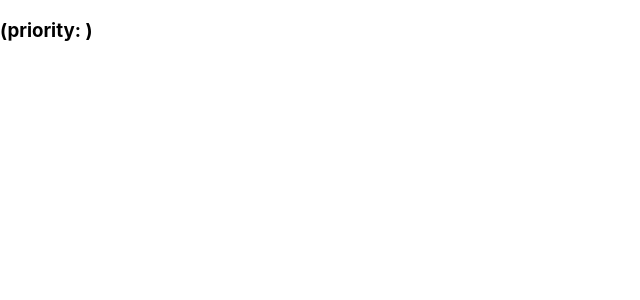
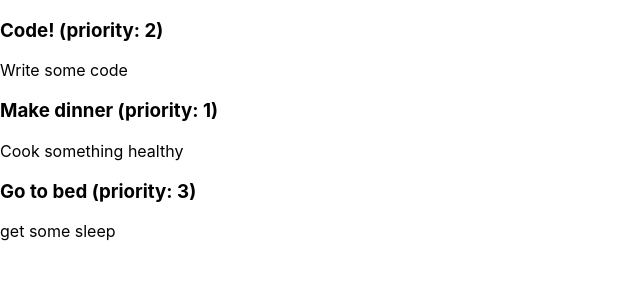
Before and after one commit to chucklui/react-tdl, a JavaScript app: page / in a window 1280 px wide. Shown: the top 300 px of the page, without its empty margins (0-640 px from the left). Built offline with nearby package versions, Linux system fonts and the light colour scheme; the HTML template or start-up script is replaced by a standard one.

Commit message:
Added dummy data to ensure proper Todo rendering

```diff
--- a/src/EditableTodo.js
+++ b/src/EditableTodo.js
@@ -1,10 +1,10 @@
 import Todo from "./Todo";
 import NewForm from "./NewForm";
 
-const EditableTodo = () => {
+const EditableTodo = ({todo}) => {
   return (
     <>
-      <Todo />
+      <Todo todo={todo}/>
       <NewForm />
     </>
   );
--- a/src/NewForm.js
+++ b/src/NewForm.js
@@ -1,7 +1,11 @@
 
 const NewForm = () => {
   return (
-    <div></div>
+    <div>
+      <form>
+
+      </form>
+    </div>
   );
 }
 
--- a/src/Todo.js
+++ b/src/Todo.js
@@ -1,10 +1,10 @@
 
-const Todo = ({ title, description, priority }) => {
-
+const Todo = ({ todo }) => {
+  console.log("TODO COMPONENT:", todo);
   return (
     <>
-      <h3> {title} (priority: {priority})</h3>
-      <p> {description}</p>
+      <h3> {todo.title} (priority: {todo.priority})</h3>
+      <p> {todo.description}</p>
     </>
   )
 };
--- a/src/TodoApp.js
+++ b/src/TodoApp.js
@@ -1,14 +1,21 @@
 import TopTodo from "./TopTodo";
 import NewForm from "./NewForm";
+import TodoList from "./TodoList";
+
+const TODOLIST = [
+  { title: "Code!", description: "Write some code", priority: 2 },
+  { title: "Make dinner", description: "Cook something healthy", priority: 1 },
+  { title: "Go to bed", description: "get some sleep", priority: 3 },
+];
 
 const TodoApp = () => {
   return (
     <>
-      <TopTodo />
-      <NewForm />
+      {/* <TopTodo /> */}
+      <TodoList todoList={TODOLIST}/>
+      {/* <NewForm /> */}
     </>
-
-  )
+  );
 };
 
 export default TodoApp;
--- a/src/TodoList.js
+++ b/src/TodoList.js
@@ -1,8 +1,12 @@
 import EditableTodo from "./EditableTodo";
 
-const TodoList = () => {
+const TodoList = ({todoList}) => {
   return (
-    <EditableTodo />
+    <>
+    {todoList.map((todo, index) =>
+      <EditableTodo todo={todo} key={index}/>
+    )}
+    </>
   );
 }
 
```
Also changed, not shown: 1 other file (tests, documents, lock files or other folders).
